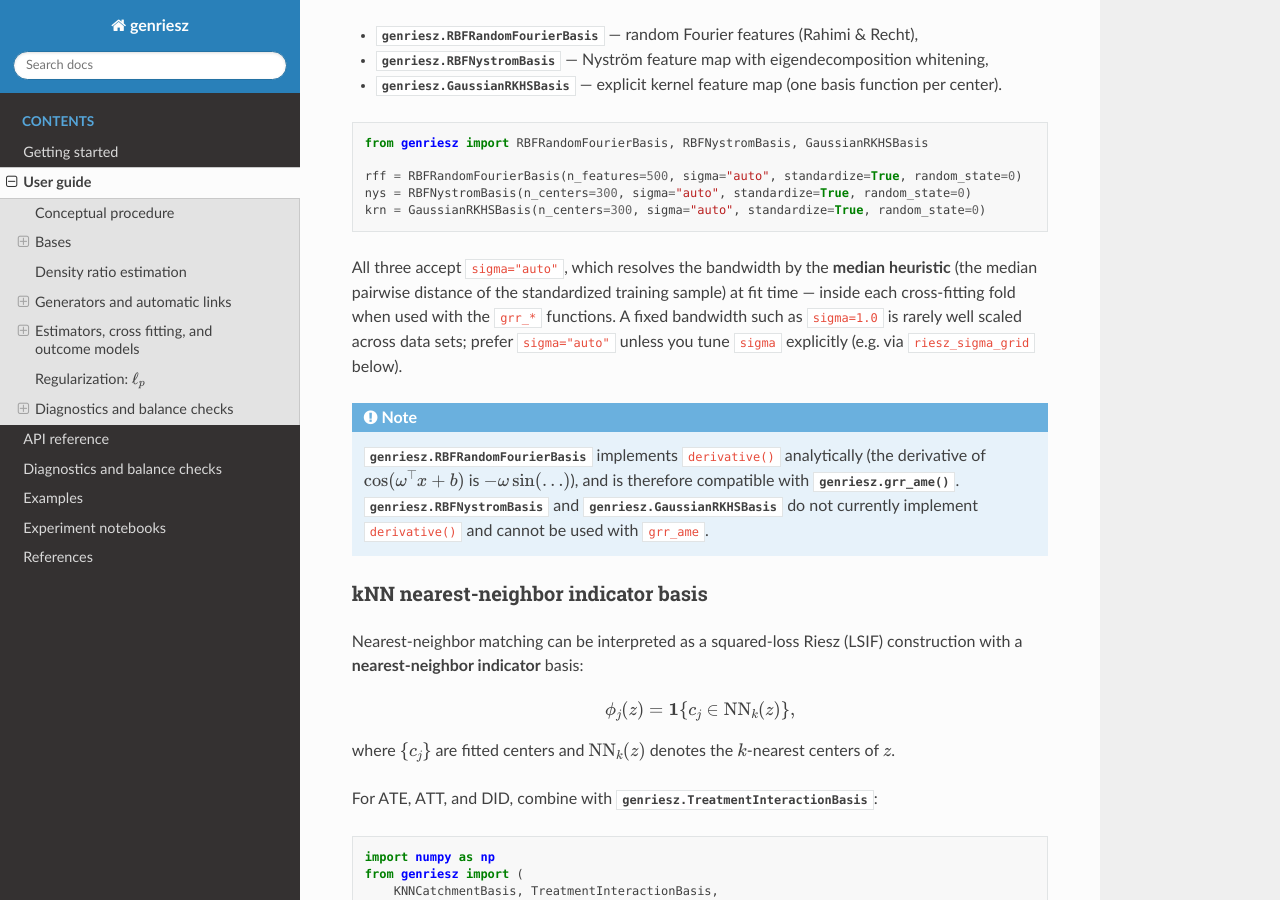
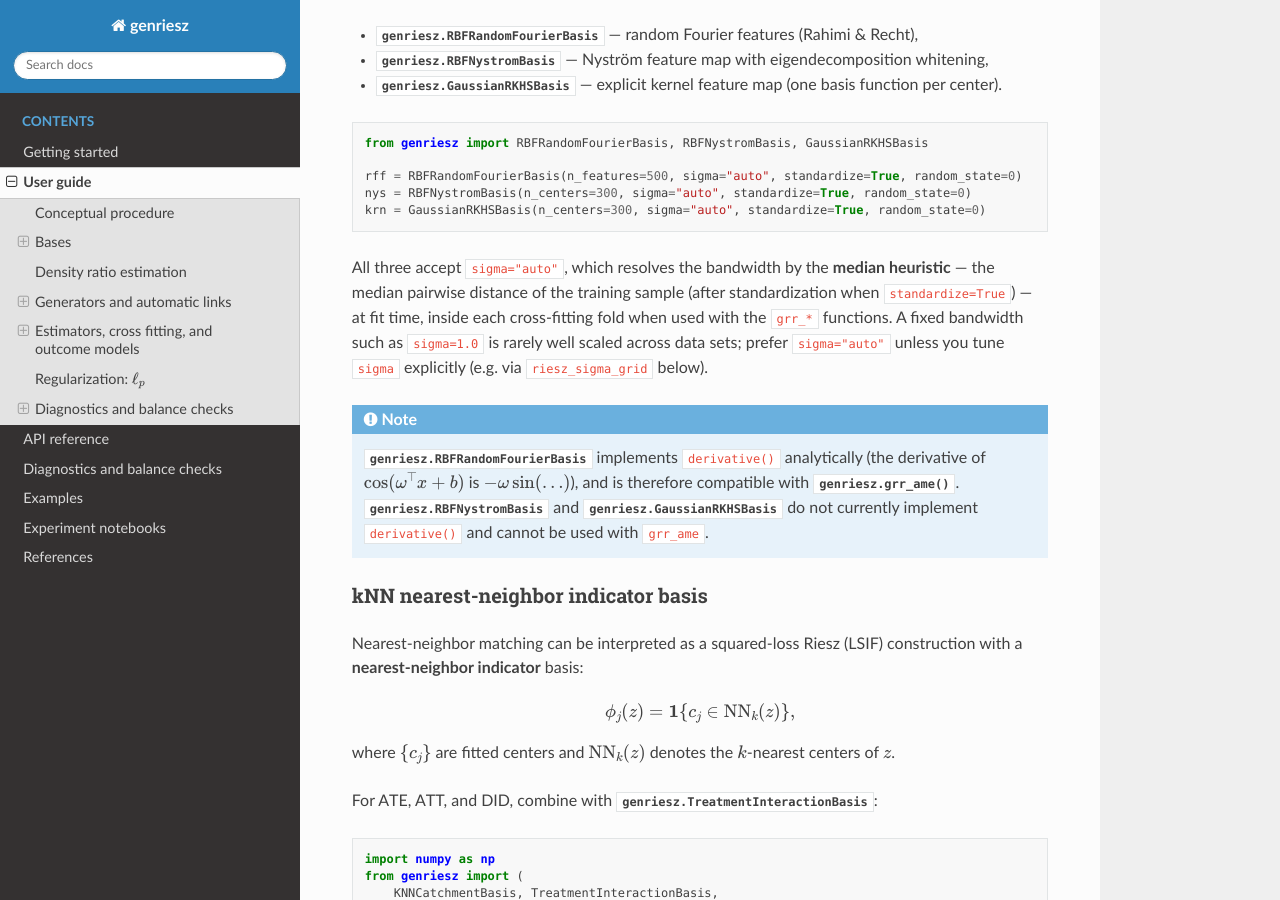
Before and after one commit to MasaKat0/genriesz, a Sphinx documentation site: the page built from docs/user_guide.rst, in a window 1280 px wide and 900 px high, scrolled down 1833 px. Built offline with Sphinx 7.4.7 and the Read the Docs theme 3.1.0, drawn with Linux system fonts in a browser that asks for light colours.

Commit message:
docs: コードレビュー非ブロッキング指摘 4 件を反映
- api.rst: torch_basis のクラスは常に定義される（インスタンス化に PyTorch 必須）
 に修正し、TorchEmbeddingBasis を autodoc 化
- user_guide.rst: median heuristic の標準化条件（standardize=True のとき）を明記
- getting_started.rst: data extra の説明を「tabular-data dependencies」に修正
- 並列表記の「/」を and に置換（api.rst の extras・user_guide.rst の omega/C）

```diff
--- a/docs/getting_started.rst
+++ b/docs/getting_started.rst
@@ -30,7 +30,7 @@ Optional extras:
    # ScoreMatchingRiesz module (PyTorch-based)
    pip install "genriesz[scorematchingriesz]"
 
-   # pandas/pyarrow helpers for tabular results
+   # tabular-data dependencies (pandas, pyarrow)
    pip install "genriesz[data]"
 
 Notes
--- a/docs/user_guide.rst
+++ b/docs/user_guide.rst
@@ -101,9 +101,9 @@ Three classes approximate the Gaussian (RBF-kernel) RKHS:
    krn = GaussianRKHSBasis(n_centers=300, sigma="auto", standardize=True, random_state=0)
 
 All three accept ``sigma="auto"``, which resolves the bandwidth by the
-**median heuristic** (the median pairwise distance of the standardized
-training sample) at fit time — inside each cross-fitting fold when used with
-the ``grr_*`` functions.  A fixed bandwidth such as ``sigma=1.0`` is rarely
+**median heuristic** — the median pairwise distance of the training sample
+(after standardization when ``standardize=True``) — at fit time, inside each
+cross-fitting fold when used with the ``grr_*`` functions.  A fixed bandwidth such as ``sigma=1.0`` is rarely
 well scaled across data sets; prefer ``sigma="auto"`` unless you tune
 ``sigma`` explicitly (e.g. via ``riesz_sigma_grid`` below).
 
```
Also changed, not shown: other parts of docs/user_guide.rst (+1 -1 lines), docs/api.rst (+8 -6 lines).
